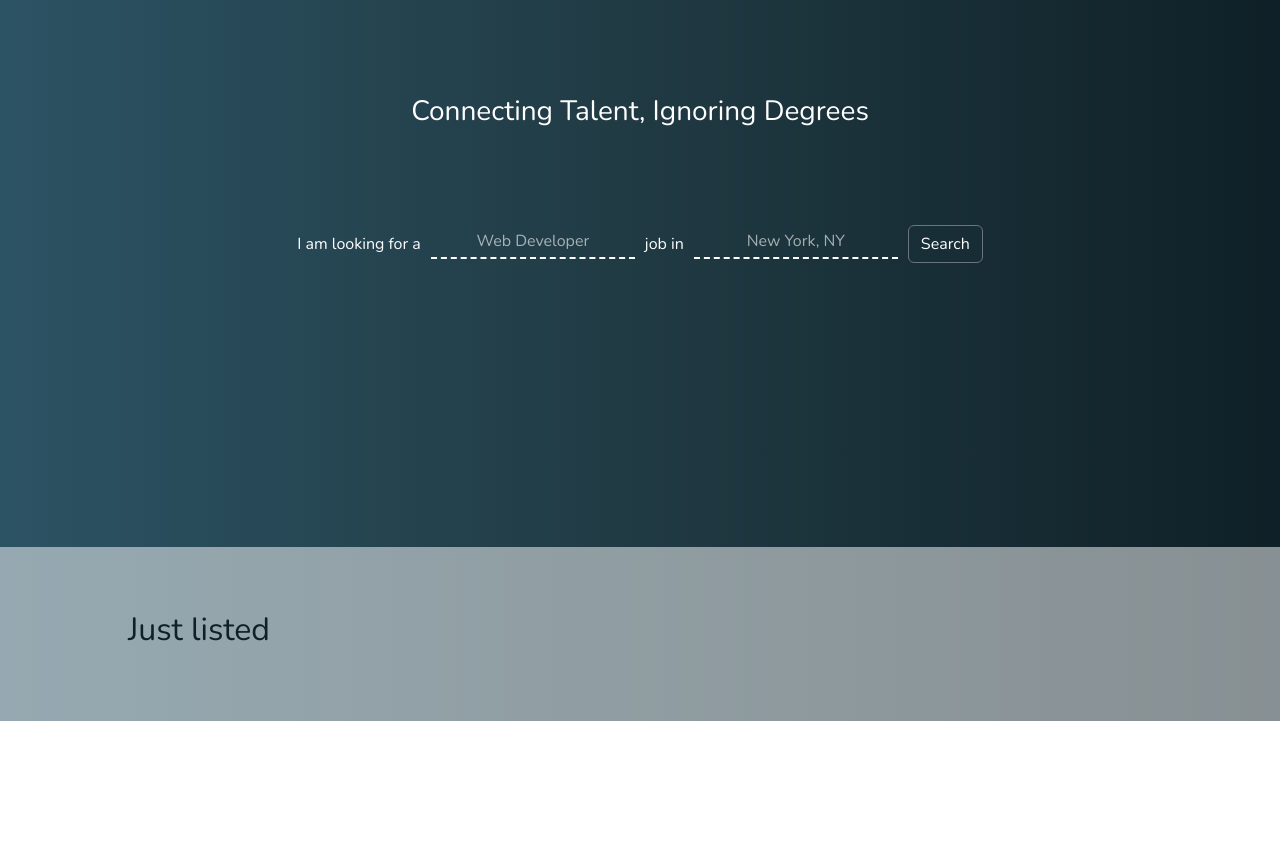
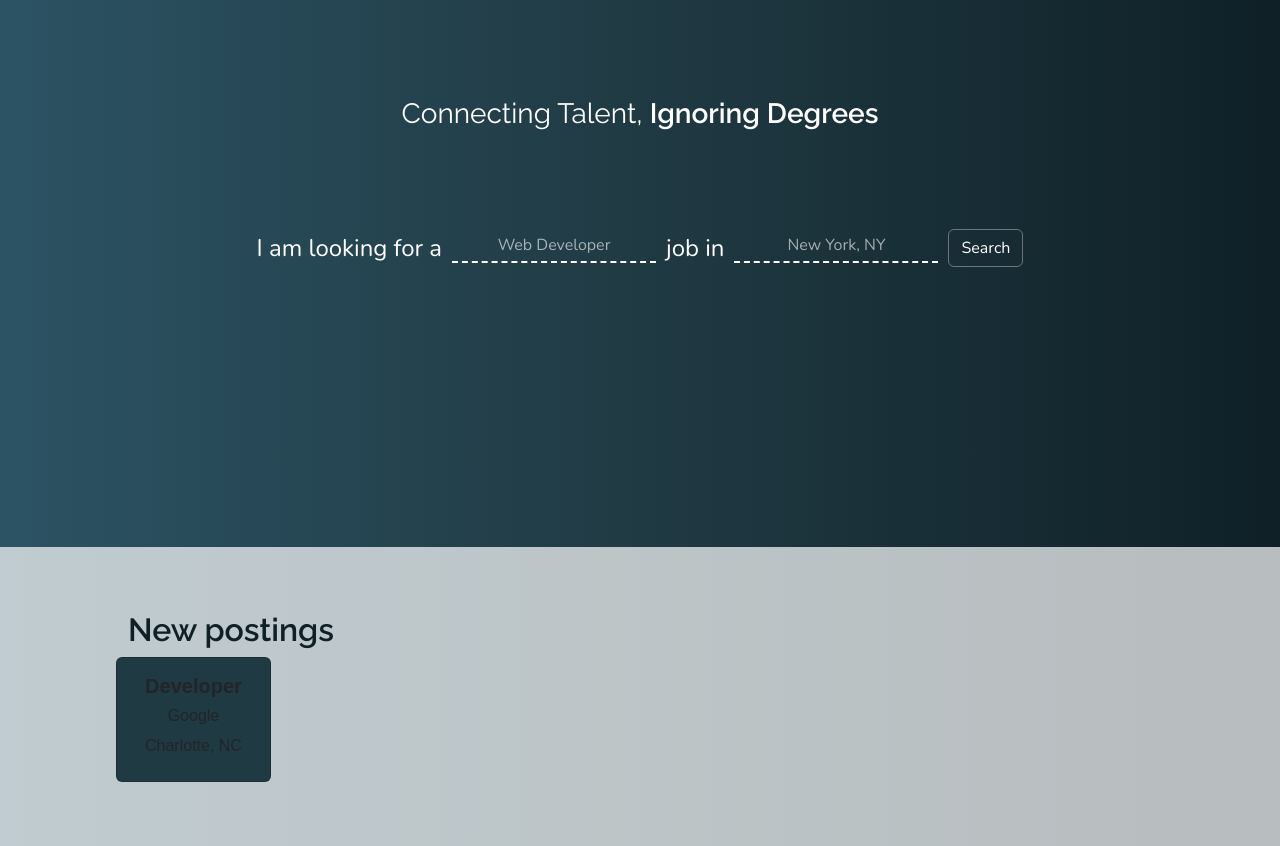
Before and after one commit to JakeSo/zero-degree-jobs, a React (Create React App) app: page / in a window 1280 px wide. Shown: the part 309-1155 px from the top of the page. Before the commit the page ends 1030 px from the top, so only its background shows below. Built offline with nearby package versions, Linux system fonts and the light colour scheme.

Commit message:
Began working on job listing components

```diff
--- a/src/App.css
+++ b/src/App.css
@@ -8,11 +8,15 @@
 }
 
 h1,h2,h3,h4,h5 {
-  font-family: "Nunito", sans-serif;
+  font-family: "Raleway", sans-serif;
+  font-weight: 600;
 }
 
+.slogan {
+  font-weight: 400;
+  margin: 50px auto;
 
-
+}
 .App-logo {
   height: 40vmin;
   pointer-events: none;
@@ -30,10 +34,9 @@ h1,h2,h3,h4,h5 {
 }
 
 .name {
-  margin-left: 5px;
   font-family: "Nunito", sans-serif;
-  text-shadow: #0F2027;
   font-size: 10rem;
+  font-weight: 400;
 }
 
 .dark-glassy {
@@ -51,6 +54,7 @@ h1,h2,h3,h4,h5 {
   flex-flow: row wrap;
   justify-content: center;
   font-family: 'Nunito', sans-serif;
+  font-size: x-large;
 
 }
 
@@ -88,7 +92,23 @@ h1,h2,h3,h4,h5 {
 .job-listings {
   padding: 5% 10%;
   width: 100%;
-  background-color: rgb(255, 255, 255, 0.5);
+  background-color: rgb(255, 255, 255, 0.7);
   text-align: start;
   color: #0F2027;
 }
+
+.jobCard {
+  width: auto;
+  background-color: #203A43;
+  /* opacity: 75%; */
+  font-family: 'Arial', sans-serif;
+  text-align: center;
+}
+
+.jobCard .card-title {
+  font-weight: 600;
+}
+
+.jobCard .card-subtitle {
+  margin: 5px 0 10px;
+}
--- a/src/App.js
+++ b/src/App.js
@@ -1,7 +1,8 @@
 import React, { useState } from 'react';
 // You can import your CSS styles here
-import { Container, Row, Col, Form, Button } from 'react-bootstrap';
+import { Container, Row, Form, Button } from 'react-bootstrap';
 import CustomNavbar from './Navbar';
+import JobCard from './JobCard';
 import './App.css';
 
 function App() {
@@ -18,7 +19,12 @@ function App() {
   };
 
   const exampleJobs = ["Web Developer", "Data Analyst", "Customer Service", "Social Media Manager"];
-
+  const dummyJob = {
+    id: 1,
+    title: "Developer",
+    location: "Charlotte, NC",
+    company: "Google"
+  }
 
   return (
     <div className="App">
@@ -26,8 +32,8 @@ function App() {
       <CustomNavbar />
       <Container fluid>
         <Container className="header" fluid >
-          <h1 className='name'>zero°</h1>
-          <h3 className='my-5'>Connecting Talent, Ignoring Degrees</h3>
+          <h1 className='name'>&nbsp;zero°</h1>
+          <h3 className='slogan'>Connecting Talent, <strong>Ignoring Degrees</strong></h3>
           <Form inline className='frontpage-form' onSubmit={handleFormSubmit}>
                 <Form.Label className='my-0' htmlFor="jobType">
                   I am looking for a
@@ -56,7 +62,10 @@ function App() {
         </Container>
         <Row>
             <section className="job-listings">
-              <h2>Just listed</h2>
+              <h2>New postings</h2>
+              <Row class='jobs'>
+                <JobCard key={dummyJob.id} job={dummyJob}/>
+              </Row>
             </section>
         </Row>
       </Container>
--- /dev/null
+++ b/src/JobCard.jsx
@@ -0,0 +1,16 @@
+import React from 'react'
+import { Card } from "react-bootstrap"
+
+function JobCard({ job }) {
+    return (
+        <Card className='w-auto jobCard'>
+            <Card.Body>
+                <Card.Title>{job.title}</Card.Title>
+                <Card.Subtitle>{job.company}</Card.Subtitle>
+                <Card.Subtitle>{job.location}</Card.Subtitle>
+            </Card.Body>
+        </Card>
+    )
+}
+
+export default JobCard;
```
